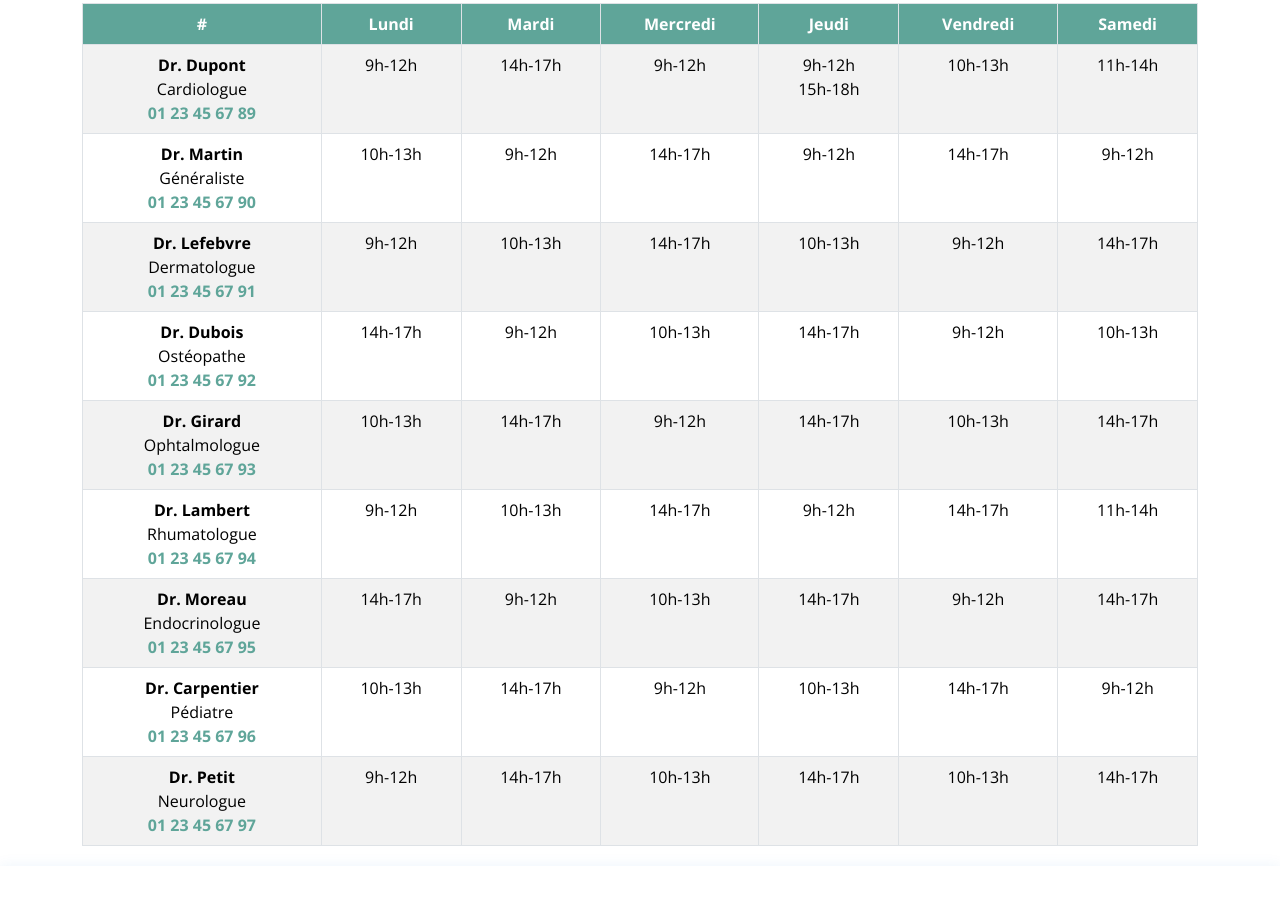
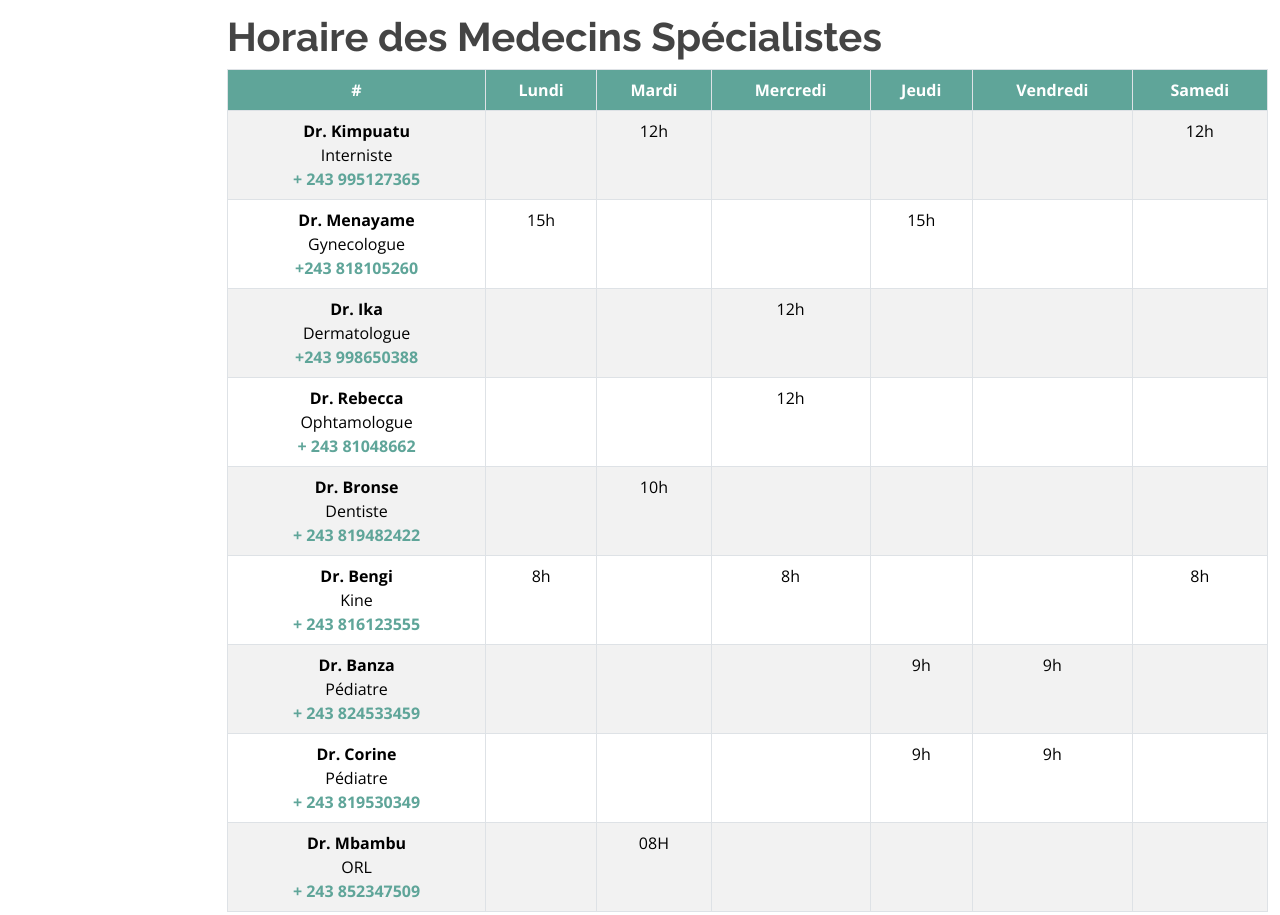
Before and after one commit to graciusyengo/Clinoque_Promedis, a plain HTML site: page specialConsultation.html in a window 1280 px wide. Shown: the part 1438-2353 px from the top of the page. Drawn offline with nearby package versions, Linux system fonts and the light colour scheme.

Commit message:
add information in table

```diff
--- a/specialConsultation.html
+++ b/specialConsultation.html
@@ -48,8 +48,10 @@
 
 
         .table-container {
-            margin: 20px;
+            margin-top: 30px;
                  }
+
+
         .table thead th {
             background-color: #5FA599;
             color: white;
@@ -72,7 +74,6 @@
         .doctor-info .phone {
             color: #5FA599;
         }
-
         @media (max-width: 767.98px) {
             .table {
                 display: none; /* Masquer le tableau */
@@ -84,12 +85,16 @@
                 margin-bottom: 10px;
                 border: 1px solid #ddd;
                 border-radius: 0.5rem;
-                box-shadow: 0 2px 5px rgba(0, 0, 0, 0.15);
+                box-shadow: 0 4px 8px rgba(0, 0, 0, 0.2);
+                background-color: #fff;
             }
             .card-header {
                 background-color: #007bff;
                 color: white;
                 font-weight: bold;
+                padding: 1rem;
+                border-bottom: 1px solid #0056b3;
+                border-radius: 0.5rem 0.5rem 0 0;
             }
             .card-body {
                 padding: 1rem;
@@ -99,6 +104,25 @@
             }
             .card .col {
                 margin-bottom: 0.5rem;
+            }
+            .card .row div:first-child {
+                font-weight: bold;
+            }
+            .card .row div:last-child {
+                color: #333;
+            }
+            .card .btn {
+                background-color: #5FA599;
+                color: white;
+                border: none;
+                border-radius: 0.25rem;
+                padding: 0.5rem;
+                text-align: center;
+                display: block;
+                margin-top: 1rem;
+            }
+            .card .btn:hover {
+                background-color: #63817c;
             }
         }
 
@@ -275,22 +299,18 @@
                 </div>
             </div>
 
-
-
-
-
         </div>
     </section>
 
     <section class="consultation-special">
       <div class="container">
-        <h1>Consultation Spéciale</h1>
+        <h1 class="fw-bold">Consultation Spéciale</h1>
         <p>Notre équipe de médecins spécialisés offre des consultations sur rendez-vous pour des soins de santé spécialisés. Nous sommes fiers de proposer une expertise de pointe dans les domaines les plus complexes de la médecine.</p>
         <p>Notre objectif est de vous offrir un suivi personnalisé et des traitements à la pointe de l'innovation médicale. Nous mettons tout en œuvre pour vous assurer une prise en charge de qualité et des résultats optimaux.</p>
 
         <div class="row">
           <div class="col-md-6">
-            <h2>Domaines de Spécialité</h2>
+            <h2 class="fw-bold">Domaines de Spécialité</h2>
             <ul>
               <li>Cardiologie</li>
               <li>Neurologie</li>
@@ -304,10 +324,10 @@
 
         </div>
       </div>
-    </section>
 
 
-    <div class="container table-container">
+      <div class="container table-container ml">
+        <h1 class="fw-bold">Horaire des Medecins Spécialistes</h1>
         <table class="table table-bordered table-striped table-hover">
             <thead>
                 <tr>
@@ -323,104 +343,111 @@
             <tbody>
                 <!-- Ligne 1 -->
                 <tr>
-                  <td class="doctor-info">Dr. Dupont<br><span class="specialty">Cardiologue</span><br><span class="phone">01 23 45 67 89</span></td>
-                  <td>9h-12h</td>
-                  <td>14h-17h</td>
-                  <td>9h-12h</td>
-                  <td>9h-12h<br>15h-18h</td>
-                  <td>10h-13h</td>
-                  <td>11h-14h</td>
+                    <td class="doctor-info">Dr. Kimpuatu<br><span class="specialty">Interniste</span><br><span class="phone">+ 243 995127365</span></td>
+                    <td></td>
+                    <td>12h</td>
+                    <td></td>
+                    <td><br></td>
+                    <td></td>
+                    <td>12h</td>
                 </tr>
                 <!-- Ligne 2 -->
                 <tr>
-                  <td class="doctor-info">Dr. Martin<br><span class="specialty">Généraliste</span><br><span class="phone">01 23 45 67 90</span></td>
-                  <td>10h-13h</td>
-                  <td>9h-12h</td>
-                  <td>14h-17h</td>
-                  <td>9h-12h</td>
-                  <td>14h-17h</td>
-                  <td>9h-12h</td>
+                    <td class="doctor-info">Dr. Menayame<br><span class="specialty">Gynecologue</span><br><span class="phone">+243 818105260</span></td>
+                    <td>15h</td>
+                    <td></td>
+                    <td></td>
+                    <td>15h</td>
+                    <td></td>
+                    <td></td>
                 </tr>
                 <!-- Ligne 3 -->
                 <tr>
-                  <td class="doctor-info">Dr. Lefebvre<br><span class="specialty">Dermatologue</span><br><span class="phone">01 23 45 67 91</span></td>
-                  <td>9h-12h</td>
-                  <td>10h-13h</td>
-                  <td>14h-17h</td>
-                  <td>10h-13h</td>
-                  <td>9h-12h</td>
-                  <td>14h-17h</td>
+                    <td class="doctor-info">Dr. Ika<br><span class="specialty">Dermatologue</span><br><span class="phone">+243 998650388</span></td>
+                    <td></td>
+                    <td></td>
+                    <td>12h</td>
+                    <td></td>
+                    <td></td>
+                    <td></td>
                 </tr>
                 <!-- Ligne 4 -->
                 <tr>
-                  <td class="doctor-info">Dr. Dubois<br><span class="specialty">Ostéopathe</span><br><span class="phone">01 23 45 67 92</span></td>
-                  <td>14h-17h</td>
-                  <td>9h-12h</td>
-                  <td>10h-13h</td>
-                  <td>14h-17h</td>
-                  <td>9h-12h</td>
-                  <td>10h-13h</td>
+                    <td class="doctor-info">Dr. Rebecca<br><span class="specialty">Ophtamologue</span><br><span class="phone">+ 243 81048662</span></td>
+                    <td></td>
+                    <td></td>
+                    <td>12h</td>
+                    <td></td>
+                    <td></td>
+                    <td></td>
                 </tr>
                 <!-- Ligne 5 -->
                 <tr>
-                  <td class="doctor-info">Dr. Girard<br><span class="specialty">Ophtalmologue</span><br><span class="phone">01 23 45 67 93</span></td>
-                  <td>10h-13h</td>
-                  <td>14h-17h</td>
-                  <td>9h-12h</td>
-                  <td>14h-17h</td>
-                  <td>10h-13h</td>
-                  <td>14h-17h</td>
+                    <td class="doctor-info">Dr. Bronse<br><span class="specialty">Dentiste</span><br><span class="phone">+ 243 819482422</span></td>
+                    <td></td>
+                    <td>10h</td>
+                    <td></td>
+                    <td></td>
+                    <td></td>
+                    <td></td>
                 </tr>
                 <!-- Ligne 6 -->
                 <tr>
-                  <td class="doctor-info">Dr. Lambert<br><span class="specialty">Rhumatologue</span><br><span class="phone">01 23 45 67 94</span></td>
-                  <td>9h-12h</td>
-                  <td>10h-13h</td>
-                  <td>14h-17h</td>
-                  <td>9h-12h</td>
-                  <td>14h-17h</td>
-                  <td>11h-14h</td>
+                    <td class="doctor-info">Dr. Bengi<br><span class="specialty">Kine</span><br><span class="phone">+ 243 816123555</span></td>
+                    <td>8h</td>
+                    <td></td>
+                    <td>8h</td>
+                    <td></td>
+                    <td></td>
+                    <td>8h</td>
                 </tr>
-              <!-- Ligne 7 -->
-              <tr>
-                  <td class="doctor-info">Dr. Moreau<br><span class="specialty">Endocrinologue</span><br><span class="phone">01 23 45 67 95</span></td>
-                  <td>14h-17h</td>
-                  <td>9h-12h</td>
-                  <td>10h-13h</td>
-                  <td>14h-17h</td>
-                  <td>9h-12h</td>
-                  <td>14h-17h</td>
-              </tr>
+
                 <!-- Ligne 8 -->
                 <tr>
-                  <td class="doctor-info">Dr. Carpentier<br><span class="specialty">Pédiatre</span><br><span class="phone">01 23 45 67 96</span></td>
-                  <td>10h-13h</td>
-                  <td>14h-17h</td>
-                  <td>9h-12h</td>
-                  <td>10h-13h</td>
-                  <td>14h-17h</td>
-                  <td>9h-12h</td>
+                    <td class="doctor-info">Dr. Banza<br><span class="specialty">Pédiatre</span><br><span class="phone">+ 243 824533459</span></td>
+                    <td></td>
+                    <td></td>
+                    <td></td>
+                    <td>9h</td>
+                    <td>9h</td>
+                    <td></td>
                 </tr>
                 <!-- Ligne 9 -->
                 <tr>
-                  <td class="doctor-info">Dr. Petit<br><span class="specialty">Neurologue</span><br><span class="phone">01 23 45 67 97</span></td>
-                  <td>9h-12h</td>
-                  <td>14h-17h</td>
-                  <td>10h-13h</td>
-                  <td>14h-17h</td>
-                  <td>10h-13h</td>
-                  <td>14h-17h</td>
+                    <td class="doctor-info">Dr. Corine<br><span class="specialty">Pédiatre</span><br><span class="phone">+ 243 819530349</span></td>
+                    <td></td>
+                    <td></td>
+                    <td></td>
+                    <td>9h</td>
+                    <td>9h</td>
+                    <td></td>
+                </tr>
+
+                <tr>
+                  <td class="doctor-info">Dr. Mbambu<br><span class="specialty">ORL</span><br><span class="phone">+ 243 852347509</span></td>
+                  <td></td>
+                  <td>08H</td>
+                  <td></td>
+                  <td></td>
+                  <td></td>
+                  <td></td>
               </tr>
             </tbody>
         </table>
     </div>
+    </section>
+
+
+
 
 
 
   <div class="card-container d-block d-md-none">
     <!-- Ligne 1 -->
     <div class="card">
-        <div class="card-header">Dr. Dupont<br><span class="specialty">Cardiologue</span><br><span class="phone">01 23 45 67 89</span></div>
+        <div class="card-header">
+            Dr. Dupont<br><span class="specialty">Cardiologue</span><br><span class="phone">01 23 45 67 89</span>
+        </div>
         <div class="card-body">
             <div class="row">
                 <div class="col"><strong>Lundi</strong></div>
@@ -446,12 +473,15 @@
                 <div class="col"><strong>Samedi</strong></div>
                 <div class="col">11h-14h</div>
             </div>
+            <a href="#" class="btn">Prendre un Rendez-vous</a>
         </div>
     </div>
     <!-- Répétez le bloc ci-dessus pour chaque médecin avec les horaires correspondants -->
     <!-- Exemple pour Dr. Martin -->
     <div class="card">
-        <div class="card-header">Dr. Martin<br><span class="specialty">Généraliste</span><br><span class="phone">01 23 45 67 90</span></div>
+        <div class="card-header">
+            Dr. Martin<br><span class="specialty">Généraliste</span><br><span class="phone">01 23 45 67 90</span>
+        </div>
         <div class="card-body">
             <div class="row">
                 <div class="col"><strong>Lundi</strong></div>
@@ -477,12 +507,12 @@
                 <div class="col"><strong>Samedi</strong></div>
                 <div class="col">9h-12h</div>
             </div>
+            <a href="#" class="btn">Prendre un Rendez-vous</a>
         </div>
     </div>
     <!-- Répétez pour les autres médecins -->
 </div>
 </div>
-
 
 
 
```
Lines whose indentation alone changed are shown as unchanged.
